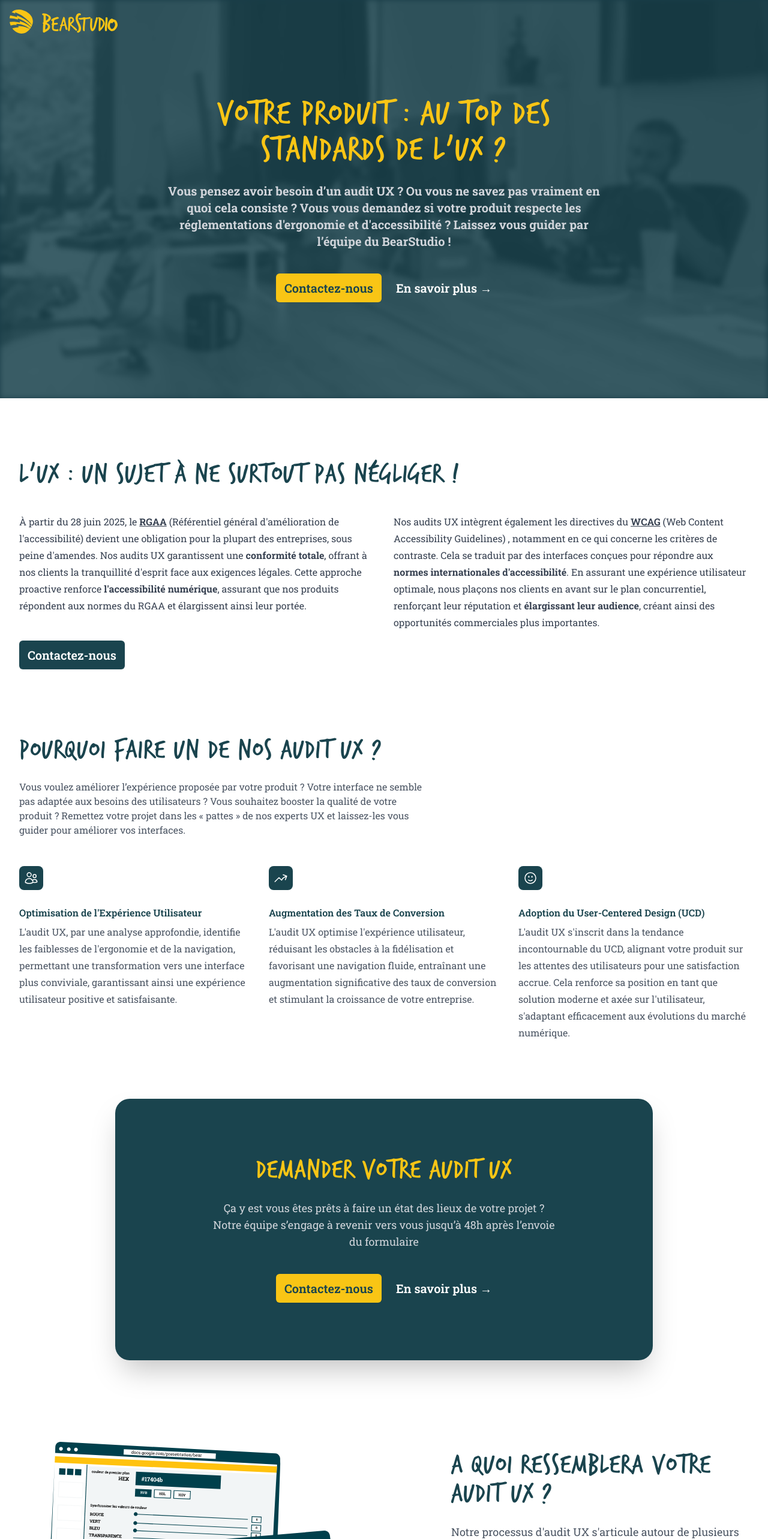
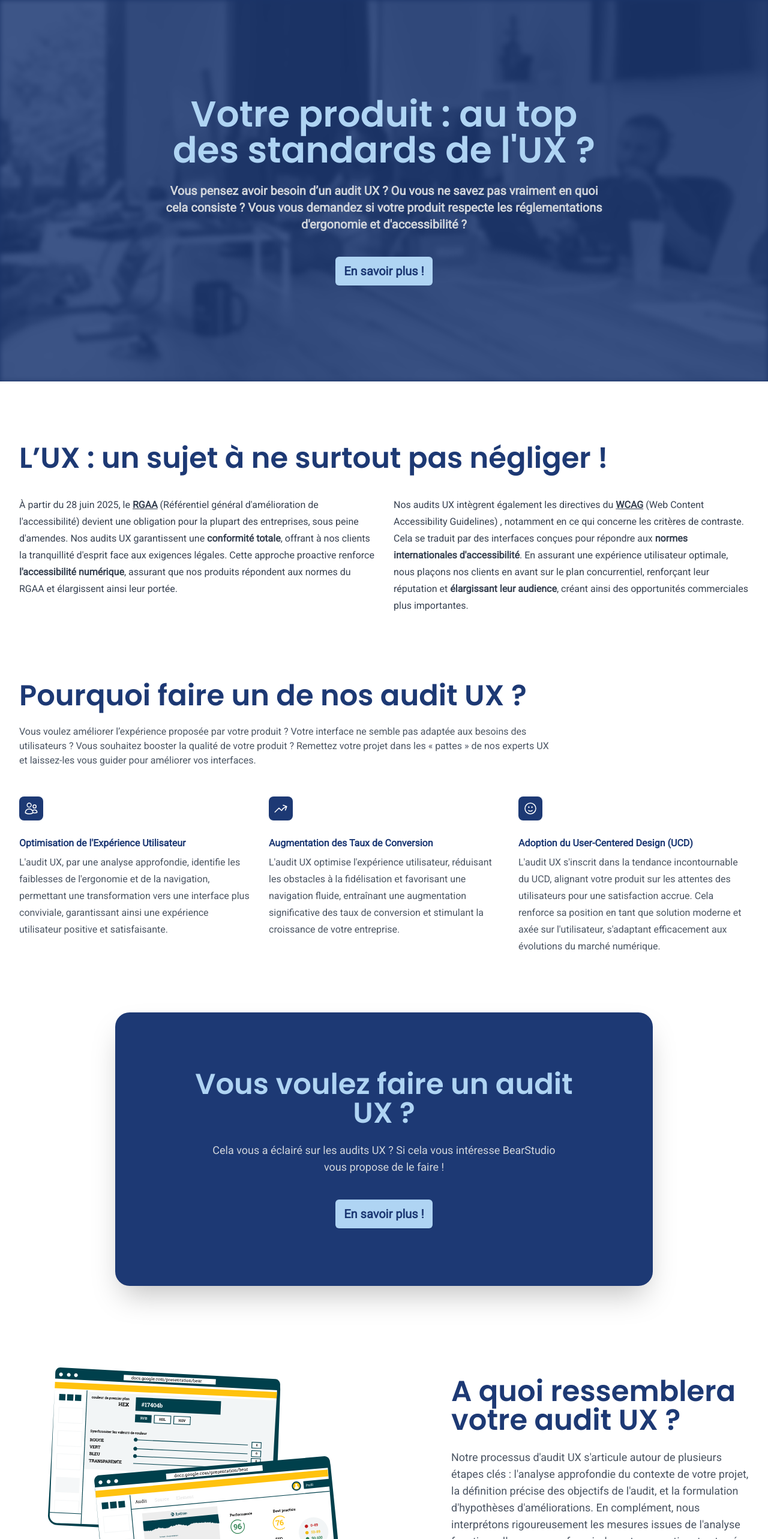
Before and after one commit to BearStudio/landing-page-audit-ux, a Next.js app: page / in a window 1280 px wide. Shown: the top 2566 px of the page at 60% size. Built offline with nearby package versions, Linux system fonts and the light colour scheme.

Commit message:
enlever le branding BS et commencer à changer les textes

```diff
--- a/src/app/layout.tsx
+++ b/src/app/layout.tsx
@@ -1,10 +1,17 @@
-import { Roboto_Slab } from "next/font/google";
+import { Roboto, Poppins } from "next/font/google";
 import "./globals.css";
 
-const roboto = Roboto_Slab({
+const roboto = Roboto({
   subsets: ["latin"],
   display: "swap",
   variable: "--font-sans",
+  weight: "400",
+});
+const poppins = Poppins({
+  subsets: ["latin"],
+  display: "swap",
+  variable: "--font-heading",
+  weight: "600",
 });
 
 export default function RootLayout({
@@ -13,7 +20,7 @@ export default function RootLayout({
   children: React.ReactNode;
 }) {
   return (
-    <html lang="fr" className={`${roboto.variable}`}>
+    <html lang="fr" className={`${roboto.variable} ${poppins.variable}`}>
       <head>
         <title>Audit UX</title>
         <meta
--- a/src/components/CTASection1.tsx
+++ b/src/components/CTASection1.tsx
@@ -2,27 +2,19 @@ export default function CTASection1() {
   return (
     <div className="bg-white py-20">
       <article className="mx-auto max-w-4xl relative isolate overflow-hidden bg-secondary py-24 text-center shadow-2xl sm:rounded-3xl ">
-        <h2 className="mx-auto max-w-2xl text-3xl tracking-wide font-TrashHand text-primary sm:text-5xl">
-          Demander votre audit UX
+        <h2 className="mx-auto max-w-2xl text-3xl font-heading text-primary sm:text-5xl">
+          Vous voulez faire un audit UX ?
         </h2>
         <p className="sm:mx-auto mx-6 mt-6 max-w-xl text-md lg:text-lg leading-8 text-gray-300">
-          Ça y est vous êtes prêts à faire un état des lieux de votre projet ?
-          Notre équipe s’engage à revenir vers vous jusqu’à 48h après l’envoie
-          du formulaire
+          Cela vous a éclairé sur les audits UX ? Si cela vous intéresse
+          BearStudio vous propose de le faire !
         </p>
         <section className="mt-10 flex items-center justify-center gap-x-6">
           <a
-            href="mailto:contact@bearstudio.fr"
+            href="https://www.bearstudio.fr/prestations/ux-design/audit-ux"
             className="rounded-md bg-primary px-3.5 py-2.5 text-md lg:text-xl font-semibold text-secondary shadow-sm hover:opacity-80 focus-visible:outline focus-visible:outline-2 focus-visible:outline-offset-2 focus-visible:outline-white"
           >
-            Contactez-nous
-          </a>
-          <a
-            href="https://www.bearstudio.fr/prestations/ux-design/audit-ux"
-            className="text-md lg:text-xl font-semibold leading-6 text-white"
-            target="_blank"
-          >
-            En savoir plus <span aria-hidden="true">→</span>
+            En savoir plus !
           </a>
         </section>
       </article>
--- a/src/components/CTASection2.tsx
+++ b/src/components/CTASection2.tsx
@@ -2,7 +2,7 @@ export default function CTASection1() {
   return (
     <div className="bg-white pt-24">
       <article className="mx-auto max-w-4xl relative isolate overflow-hidden bg-secondary py-24 text-center shadow-2xl sm:rounded-3xl ">
-        <h2 className="mx-auto max-w-2xl text-3xl tracking-wide font-TrashHand text-primary sm:text-5xl">
+        <h2 className="mx-auto max-w-2xl text-3xl font-heading text-primary sm:text-5xl">
           Pas encore convaincu ?
         </h2>
         <p className="sm:mx-auto mx-6 mt-6 max-w-xl text-md lg:text-lg leading-8 text-gray-300">
--- a/src/components/Deliverable.tsx
+++ b/src/components/Deliverable.tsx
@@ -26,7 +26,7 @@ export default function DeliverableSection() {
     <div className="overflow-hidden bg-white py-12">
       <article className="mx-auto max-w-7xl px-6 lg:px-8 grid grid-cols-1 gap-x-24 lg:grid-cols-2">
         <section className="lg:ml-auto lg:pl-4 lg:pt-4 lg:max-w-lg">
-          <h2 className="mt-2 text-3xl font-TrashHand tracking-wide text-secondary sm:text-5xl">
+          <h2 className="mt-2 text-3xl font-heading text-secondary sm:text-5xl">
             A quoi ressemblera votre audit UX ?
           </h2>
           <p className="mt-6 text-lg text-gray-600">
--- a/src/components/Faq.tsx
+++ b/src/components/Faq.tsx
@@ -76,7 +76,7 @@ export default function FAQSection() {
   return (
     <div className="bg-white">
       <article className="mx-auto max-w-3xl px-6 py-24 lg:px-8">
-        <h2 className="text-3xl font-TrashHand tracking-wide text-secondary text-center sm:text-5xl">
+        <h2 className="text-3xl font-heading text-secondary text-center sm:text-5xl">
           Questions fréquentes sur l’UX
         </h2>
         <dl className="mt-10">
--- a/src/components/UXMatter.tsx
+++ b/src/components/UXMatter.tsx
@@ -2,7 +2,7 @@ export default function UXMatterSection() {
   return (
     <div className="bg-white py-24">
       <article className="mx-auto max-w-7xl px-6 lg:px-8">
-        <h1 className="mt-2 text-3xl font-TrashHand tracking-wide text-secondary sm:text-5xl">
+        <h1 className="mt-2 text-3xl font-heading text-secondary sm:text-5xl">
           L’UX : un sujet à ne surtout pas négliger !
         </h1>
         <section className="mt-10 grid grid-cols-1 gap-8 text-base leading-7 text-gray-700 lg:grid-cols-2">
@@ -44,14 +44,6 @@ export default function UXMatterSection() {
             ainsi des opportunités commerciales plus importantes.
           </p>
         </section>
-        <section className="mt-10 lg:mt-4 flex">
-          <a
-            href="mailto:contact@bearstudio.fr"
-            className="rounded-md bg-secondary px-3.5 py-2.5 text-md lg:text-xl font-semibold text-white shadow-sm hover:opacity-80"
-          >
-            Contactez-nous
-          </a>
-        </section>
       </article>
     </div>
   );
--- a/src/components/feature.tsx
+++ b/src/components/feature.tsx
@@ -29,8 +29,8 @@ export default function FeatureSection() {
   return (
     <article className="bg-white py-4">
       <section className="mx-auto max-w-7xl px-6 lg:px-8">
-        <section className="mx-auto max-w-2xl lg:mx-0">
-          <h2 className="text-3xl tracking-wide font-TrashHand text-secondary sm:text-5xl">
+        <section className="mx-auto max-w-4xl lg:mx-0">
+          <h2 className="text-3xl font-heading text-secondary sm:text-5xl">
             Pourquoi faire un de nos audit UX ?
           </h2>
           <p className="mt-6 text-md text-gray-600">
--- a/src/components/footer.tsx
+++ b/src/components/footer.tsx
@@ -98,11 +98,6 @@ const navigation = [
       </svg>
     ),
   },
-  {
-    name: "Site BearStudio",
-    href: "https://www.bearstudio.fr/",
-    icon: (props: any) => <Icon alt="" src={logoSmall} className=" w-6" />,
-  },
 ];
 
 export default function FooterSection() {
@@ -122,12 +117,7 @@ export default function FooterSection() {
             </a>
           ))}
         </section>
-        <Icon
-          className="w-40 mx-auto pt-6 sm:pt-0"
-          src={logo}
-          alt="Logo du BearStudio"
-        ></Icon>
-        <p className="mt-8 md:mt-0 flex-1 text-center text-sm leading-5 text-primary">
+        <p className="mt-8 md:mt-0 flex-1 text-sm leading-5 text-primary">
           &copy; 2024 BearStudio, Tous droits réservés.
         </p>
       </article>
--- a/src/components/hero.tsx
+++ b/src/components/hero.tsx
@@ -1,19 +1,9 @@
-import Icon from "next/image";
 import Image from "next/image";
-import logo from "../assets/images/logo.svg";
 import teamPic from "@/assets/images/team.jpg";
 
 export default function HeroSection() {
   return (
     <main className="bg-gray-900">
-      <header className="absolute inset-x-0 top-0 z-50 py-4">
-        <Icon
-          className="h-10 w-auto px-4 "
-          src={logo}
-          alt="logo du BearStudio"
-        />
-      </header>
-
       <article className="relative isolate overflow-hidden">
         <Image
           src={teamPic}
@@ -22,28 +12,21 @@ export default function HeroSection() {
         />
         <div className="absolute inset-0 -z-10 h-full w-full object-cover bg-secondary opacity-85"></div>
         <section className="mx-auto max-w-3xl py-24 sm:py-32 lg:py-40 text-center">
-          <h1 className="text-3xl tracking-wide font-TrashHand text-primary sm:text-6xl">
+          <h1 className="text-3xl font-heading text-primary sm:text-6xl">
             Votre produit : au top des standards de l&apos;UX ?
           </h1>
           <p className="mt-6 text-md lg:text-xl mx-4 font-bold leading-8 text-gray-300">
             Vous pensez avoir besoin d’un audit UX ? Ou vous ne savez pas
             vraiment en quoi cela consiste ? Vous vous demandez si votre produit
             respecte les réglementations d&apos;ergonomie et
-            d&apos;accessibilité ? Laissez vous guider par l’équipe du
-            BearStudio !
+            d&apos;accessibilité ?
           </p>
           <section className="mt-10 flex items-center justify-center gap-x-6">
             <a
-              href="mailto:contact@bearstudio.fr"
+              href="https://www.bearstudio.fr/prestations/ux-design/audit-ux"
               className="rounded-md bg-primary px-3.5 py-2.5 text-md lg:text-xl text-secondary font-semibold shadow-sm hover:opacity-80 focus-visible:outline focus-visible:outline-2 focus-visible:outline-offset-2"
             >
-              Contactez-nous
-            </a>
-            <a
-              href="https://www.bearstudio.fr/prestations/ux-design/audit-ux"
-              className="text-md lg:text-xl font-semibold leading-6 text-white"
-            >
-              En savoir plus <span aria-hidden="true">→</span>
+              En savoir plus !
             </a>
           </section>
         </section>
--- a/tailwind.config.ts
+++ b/tailwind.config.ts
@@ -15,12 +15,13 @@ const config: Config = {
           "conic-gradient(from 180deg at 50% 50%, var(--tw-gradient-stops))",
       },
       colors: {
-        primary: "#F9C515",
-        secondary: "#1A444E",
+        primary: "#AFD4F3",
+        secondary: "#1d3974",
       },
       fontFamily: {
         TrashHand: ["TrashHand", "sans-serif"],
         sans: ["var(--font-sans)", ...defaultTheme.fontFamily.sans],
+        heading: ["var(--font-heading)", ...defaultTheme.fontFamily.sans],
       },
     },
   },
```
